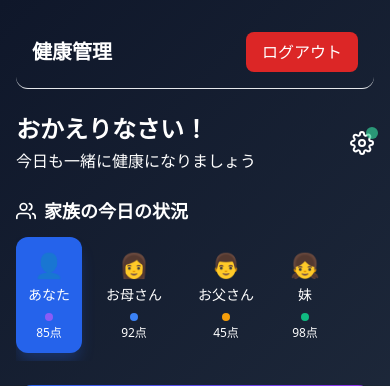
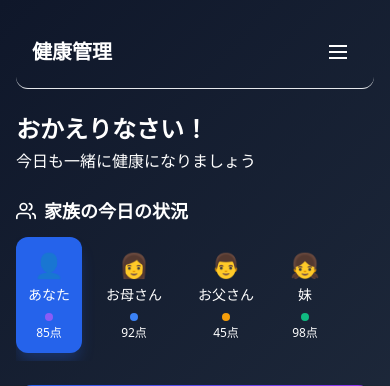
Before and after one commit to KeiDGAI/FamilyHealthApp, a Flask app: page / in a window 390 px wide. Shown: the top 386 px of the page. Run offline with Flask 3, Linux system fonts and the light colour scheme; the visitor is signed in with stand-in values (Sample User, id 1); data that the repository does not hold is empty.

Commit message:
Restore the missing menu icon on the home screen for easier navigation
Adds a menu icon to the top right corner of the index page in `templates/modern_dashboard.html` with React, fixing a reported missing element.

Replit-Commit-Author: Agent
Replit-Commit-Session-Id: 2c4b4c98-36f0-47e8-b8a8-e04ddfbcd230
Replit-Commit-Screenshot-Url: https://storage.googleapis.com/screenshot-production-us-central1/5b27a254-49e0-42cd-9a29-85b77c9f8a19/30e424fa-d55f-478c-b9a0-d967a3656bcd.jpg

```diff
--- a/templates/modern_dashboard.html
+++ b/templates/modern_dashboard.html
@@ -117,8 +117,20 @@
                d: "M19.4 15a1.65 1.65 0 00.33 1.82l.06.06a2 2 0 010 2.83 2 2 0 01-2.83 0l-.06-.06a1.65 1.65 0 00-1.82-.33 1.65 1.65 0 00-1 1.51V21a2 2 0 01-2 2 2 2 0 01-2-2v-.09A1.65 1.65 0 009 19.4a1.65 1.65 0 00-1.82.33l-.06.06a2 2 0 01-2.83 0 2 2 0 010-2.83l.06-.06a1.65 1.65 0 00.33-1.82 1.65 1.65 0 00-1.51-1H3a2 2 0 01-2-2 2 2 0 012-2h.09A1.65 1.65 0 004.6 9a1.65 1.65 0 00-.33-1.82l-.06-.06a2 2 0 010-2.83 2 2 0 012.83 0l.06.06a1.65 1.65 0 001.82.33H9a1.65 1.65 0 001-1.51V3a2 2 0 012-2 2 2 0 012 2v.09a1.65 1.65 0 001 1.51 1.65 1.65 0 001.82-.33l.06-.06a2 2 0 012.83 0 2 2 0 010 2.83l-.06.06a1.65 1.65 0 00-.33 1.82V9a1.65 1.65 0 001.51 1H21a2 2 0 012 2 2 2 0 01-2 2h-.09a1.65 1.65 0 00-1.51 1z"
            }));
 
+        const Menu = ({ className = "w-6 h-6" }) => React.createElement('svg', {
+            className, fill: "none", stroke: "currentColor", viewBox: "0 0 24 24"
+        }, React.createElement('line', { x1: "3", y1: "6", x2: "21", y2: "6", strokeWidth: 2 }),
+           React.createElement('line', { x1: "3", y1: "12", x2: "21", y2: "12", strokeWidth: 2 }),
+           React.createElement('line', { x1: "3", y1: "18", x2: "21", y2: "18", strokeWidth: 2 }));
+
+        const X = ({ className = "w-6 h-6" }) => React.createElement('svg', {
+            className, fill: "none", stroke: "currentColor", viewBox: "0 0 24 24"
+        }, React.createElement('line', { x1: "18", y1: "6", x2: "6", y2: "18", strokeWidth: 2 }),
+           React.createElement('line', { x1: "6", y1: "6", x2: "18", y2: "18", strokeWidth: 2 }));
+
         const FamilyHealthDashboard = () => {
             const [selectedMember, setSelectedMember] = useState('me');
+            const [mobileMenuOpen, setMobileMenuOpen] = useState(false);
 
             // モックデータ（提供されたコードと完全に同じ）
             const familyMembers = [
@@ -225,10 +237,55 @@
                                     }, 'プロフィール')
                                 )
                             ),
-                            React.createElement('a', {
-                                href: '/logout',
-                                className: 'bg-red-600 hover:bg-red-700 px-4 py-2 rounded-lg text-white transition-colors'
-                            }, 'ログアウト')
+                            React.createElement('div', { className: 'flex items-center space-x-3' },
+                                // デスクトップ用ログアウトボタン
+                                React.createElement('a', {
+                                    href: '/logout',
+                                    className: 'hidden md:block bg-red-600 hover:bg-red-700 px-4 py-2 rounded-lg text-white transition-colors'
+                                }, 'ログアウト'),
+
+                                // 設定アイコン（デスクトップ）
+                                React.createElement('div', { className: 'hidden md:flex relative' },
+                                    React.createElement('div', { className: 'w-3 h-3 bg-green-400 rounded-full absolute -top-1 -right-1 animate-pulse' }),
+                                    React.createElement(Settings, { className: 'w-6 h-6 text-slate-300 hover:text-white cursor-pointer' })
+                                ),
+
+                                // モバイル用メニューボタン
+                                React.createElement('button', {
+                                    onClick: () => setMobileMenuOpen(!mobileMenuOpen),
+                                    className: 'md:hidden p-2 rounded-lg text-slate-300 hover:text-white hover:bg-slate-700 transition-colors'
+                                }, mobileMenuOpen ? React.createElement(X, { className: 'w-6 h-6' }) : React.createElement(Menu, { className: 'w-6 h-6' }))
+                            )
+                        ),
+
+                        // モバイルメニュー
+                        mobileMenuOpen && React.createElement('div', { className: 'md:hidden mt-4 pt-4 border-t border-slate-700' },
+                            React.createElement('div', { className: 'flex flex-col space-y-3' },
+                                React.createElement('a', {
+                                    href: '/',
+                                    className: 'text-blue-400 hover:text-blue-300 transition-colors font-medium py-2'
+                                }, 'ホーム'),
+                                React.createElement('a', {
+                                    href: '/family',
+                                    className: 'text-slate-300 hover:text-white transition-colors py-2'
+                                }, '家族'),
+                                React.createElement('a', {
+                                    href: '/fitbit-setup',
+                                    className: 'text-green-400 hover:text-green-300 transition-colors py-2'
+                                }, 'Fitbit連携'),
+                                React.createElement('a', {
+                                    href: '/family-management',
+                                    className: 'text-purple-400 hover:text-purple-300 transition-colors py-2'
+                                }, '家族管理'),
+                                React.createElement('a', {
+                                    href: '/profile',
+                                    className: 'text-slate-300 hover:text-white transition-colors py-2'
+                                }, 'プロフィール'),
+                                React.createElement('a', {
+                                    href: '/logout',
+                                    className: 'bg-red-600 hover:bg-red-700 px-4 py-2 rounded-lg text-white transition-colors text-center'
+                                }, 'ログアウト')
+                            )
                         )
                     ),
 
@@ -237,12 +294,6 @@
                         React.createElement('div', null,
                             React.createElement('h1', { className: 'text-2xl font-bold text-white mb-1' }, 'おかえりなさい！'),
                             React.createElement('p', { className: 'text-slate-300' }, '今日も一緒に健康になりましょう')
-                        ),
-                        React.createElement('div', { className: 'flex items-center space-x-3' },
-                            React.createElement('div', { className: 'relative' },
-                                React.createElement('div', { className: 'w-3 h-3 bg-green-400 rounded-full absolute -top-1 -right-1 animate-pulse' }),
-                                React.createElement(Settings, { className: 'w-6 h-6 text-slate-300' })
-                            )
                         )
                     ),
 
```
